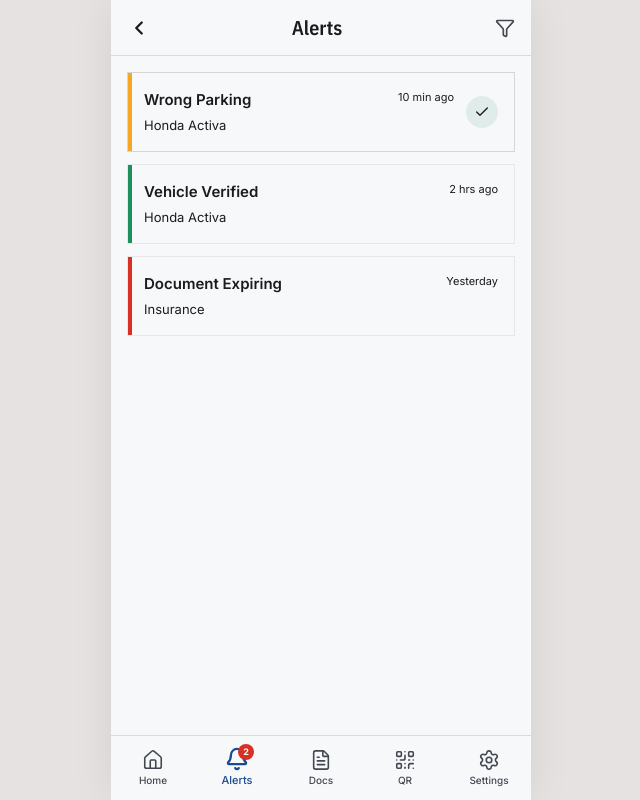
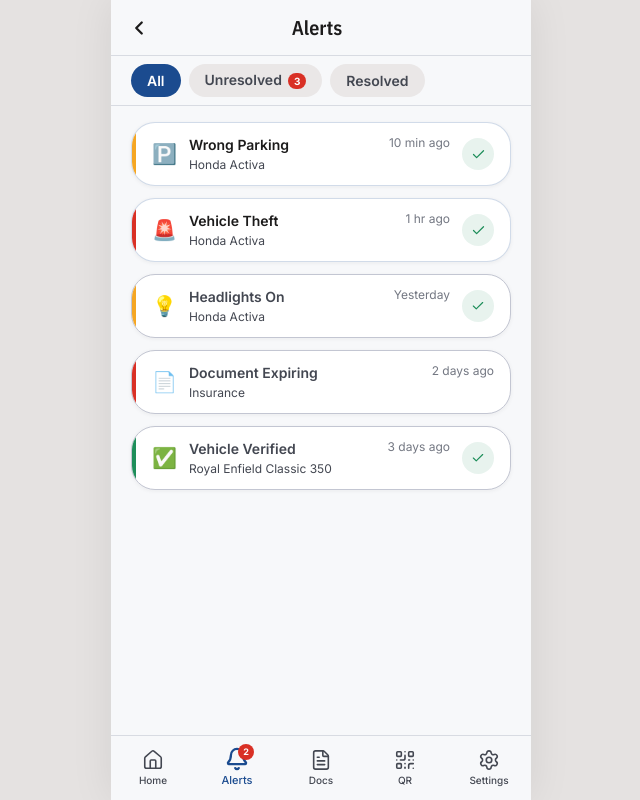
Before and after one commit to ajinkya682/roadlink-demo-app, a React (Vite) app: page /notifications in a window 1280 px wide. Shown: the whole page, without its empty margins (319-959 px from the left). Built offline with nearby package versions, Linux system fonts and the light colour scheme.

Commit message:
feat: enhance NotificationsInbox component with filter functionality, improved layout, and refined notification display

```diff
--- a/src/pages/owner/NotificationsInbox.jsx
+++ b/src/pages/owner/NotificationsInbox.jsx
@@ -1,64 +1,112 @@
 import React, { useState } from 'react';
 import { useNavigate } from 'react-router-dom';
 import { motion, AnimatePresence } from 'framer-motion';
-import { Check, Filter } from 'lucide-react';
+import { Check } from 'lucide-react';
 import AppHeader from '../../components/AppHeader';
 import BottomTabBar from '../../components/BottomTabBar';
-import styles from './NotificationsInbox.module.css';
+import { useDemoData } from '../../context/DemoContext';
 
-const initialNotifs = [
-  { id: 1, type: 'Wrong Parking', vehicle: 'Honda Activa', time: '10 min ago', color: '#F5A623', read: false },
-  { id: 2, type: 'Vehicle Verified', vehicle: 'Honda Activa', time: '2 hrs ago', color: '#1E8E5A', read: true },
-  { id: 3, type: 'Document Expiring', vehicle: 'Insurance', time: 'Yesterday', color: '#D93025', read: true },
-];
+const filters = ['All', 'Unresolved', 'Resolved'];
 
 export default function NotificationsInbox() {
   const navigate = useNavigate();
-  const [notifs, setNotifs] = useState(initialNotifs);
+  const { notifications, markResolved, dismissNotification } = useDemoData();
+  const [filter, setFilter] = useState('All');
 
-  const handleDismiss = (id, e) => {
-    e.stopPropagation();
-    setNotifs(n => n.filter(x => x.id !== id));
-  };
+  const filtered = notifications.filter(n => {
+    if (filter === 'Unresolved') return !n.resolved;
+    if (filter === 'Resolved') return n.resolved;
+    return true;
+  });
 
   return (
-    <div className={styles.page}>
-      <AppHeader title="Alerts" rightSlot={<Filter size={20} />} />
+    <div className="min-h-screen bg-fog pb-24">
+      <AppHeader title="Alerts" />
 
-      <div className={styles.content}>
+      {/* Filter tabs */}
+      <div className="bg-fog/95 backdrop-blur-md sticky top-14 z-20 border-b border-outline-light/60 px-5 py-2 flex gap-2">
+        {filters.map(f => (
+          <button
+            key={f}
+            onClick={() => setFilter(f)}
+            className={`relative px-4 py-1.5 rounded-full font-body text-sm font-semibold transition-colors ${
+              filter === f ? 'bg-navy text-white' : 'bg-surface-high text-on-surface-muted hover:bg-surface-highest'
+            }`}
+          >
+            {f}
+            {f === 'Unresolved' && notifications.filter(n => !n.resolved).length > 0 && (
+              <span className="ml-1.5 bg-alert-red text-white text-[10px] font-bold px-1.5 py-0.5 rounded-full">
+                {notifications.filter(n => !n.resolved).length}
+              </span>
+            )}
+          </button>
+        ))}
+      </div>
+
+      <div className="px-5 pt-4">
         <AnimatePresence>
-          {notifs.length === 0 ? (
-            <motion.div initial={{ opacity: 0 }} animate={{ opacity: 1 }} className={styles.empty}>
-              <div className={styles.emptyIcon}>🔔</div>
-              <p>You're all caught up!</p>
+          {filtered.length === 0 ? (
+            <motion.div
+              initial={{ opacity: 0 }}
+              animate={{ opacity: 1 }}
+              className="flex flex-col items-center justify-center py-20 gap-3 text-center"
+            >
+              <div className="w-14 h-14 bg-surface-high rounded-2xl flex items-center justify-center text-2xl">
+                🔔
+              </div>
+              <p className="font-display text-headline-sm text-on-surface">No reports yet.</p>
+              <p className="font-body text-body-sm text-on-surface-muted">That's a good thing.</p>
             </motion.div>
           ) : (
-            <div className={styles.list}>
-              {notifs.map((n, i) => (
+            <div className="space-y-3">
+              {filtered.map((n, i) => (
                 <motion.div
                   key={n.id}
                   layout
                   initial={{ opacity: 0, y: 16 }}
                   animate={{ opacity: 1, y: 0 }}
-                  exit={{ opacity: 0, x: -50, transition: { duration: 0.2 } }}
-                  transition={{ delay: i * 0.05 }}
-                  className={`${styles.card} ${!n.read ? styles.unread : ''}`}
-                  onClick={() => navigate('/notification-detail')}
-                  whileTap={{ scale: 0.98 }}
+                  exit={{ opacity: 0, x: -60, transition: { duration: 0.2 } }}
+                  transition={{ delay: i * 0.04 }}
+                  className={`bg-white rounded-2xl border overflow-hidden cursor-pointer shadow-card ${
+                    !n.read ? 'border-navy/20' : 'border-outline-light'
+                  }`}
+                  onClick={() => navigate(`/notification-detail/${n.id}`)}
+                  whileTap={{ scale: 0.985 }}
                 >
-                  <div className={styles.indicator} style={{ background: n.color }} />
-                  <div className={styles.cardMain}>
-                    <div className={styles.cardHeader}>
-                      <span className={styles.type}>{n.type}</span>
-                      <span className={styles.time}>{n.time}</span>
+                  <div className="flex items-stretch">
+                    {/* Color indicator bar */}
+                    <div className="w-1 flex-shrink-0 rounded-l-2xl" style={{ background: n.color }} />
+
+                    <div className="flex-1 px-4 py-3 flex items-center gap-3">
+                      {/* Emoji */}
+                      <span className="text-xl flex-shrink-0">{n.emoji}</span>
+
+                      {/* Content */}
+                      <div className="flex-1 min-w-0">
+                        <div className="flex items-start justify-between gap-2">
+                          <span className={`font-body text-sm font-semibold truncate ${!n.read ? 'text-on-surface' : 'text-on-surface-muted'}`}>
+                            {n.type}
+                          </span>
+                          <span className="font-body text-xs text-outline flex-shrink-0 whitespace-nowrap">{n.time}</span>
+                        </div>
+                        <p className="font-body text-xs text-on-surface-muted truncate mt-0.5">{n.vehicle}</p>
+                      </div>
+
+                      {/* Unread dot / resolve button */}
+                      {!n.read && !n.resolved ? (
+                        <button
+                          className="flex-shrink-0 w-8 h-8 bg-verified-green/10 rounded-xl flex items-center justify-center text-verified-green transition-colors hover:bg-verified-green hover:text-white"
+                          onClick={(e) => { e.stopPropagation(); markResolved(n.id); }}
+                        >
+                          <Check size={15} />
+                        </button>
+                      ) : n.resolved ? (
+                        <span className="flex-shrink-0 w-8 h-8 bg-verified-green/10 rounded-xl flex items-center justify-center">
+                          <Check size={14} className="text-verified-green" />
+                        </span>
+                      ) : null}
                     </div>
-                    <div className={styles.vehicle}>{n.vehicle}</div>
                   </div>
-                  {!n.read && (
-                    <button className={styles.resolveBtn} onClick={(e) => handleDismiss(n.id, e)}>
-                      <Check size={16} />
-                    </button>
-                  )}
                 </motion.div>
               ))}
             </div>
```
